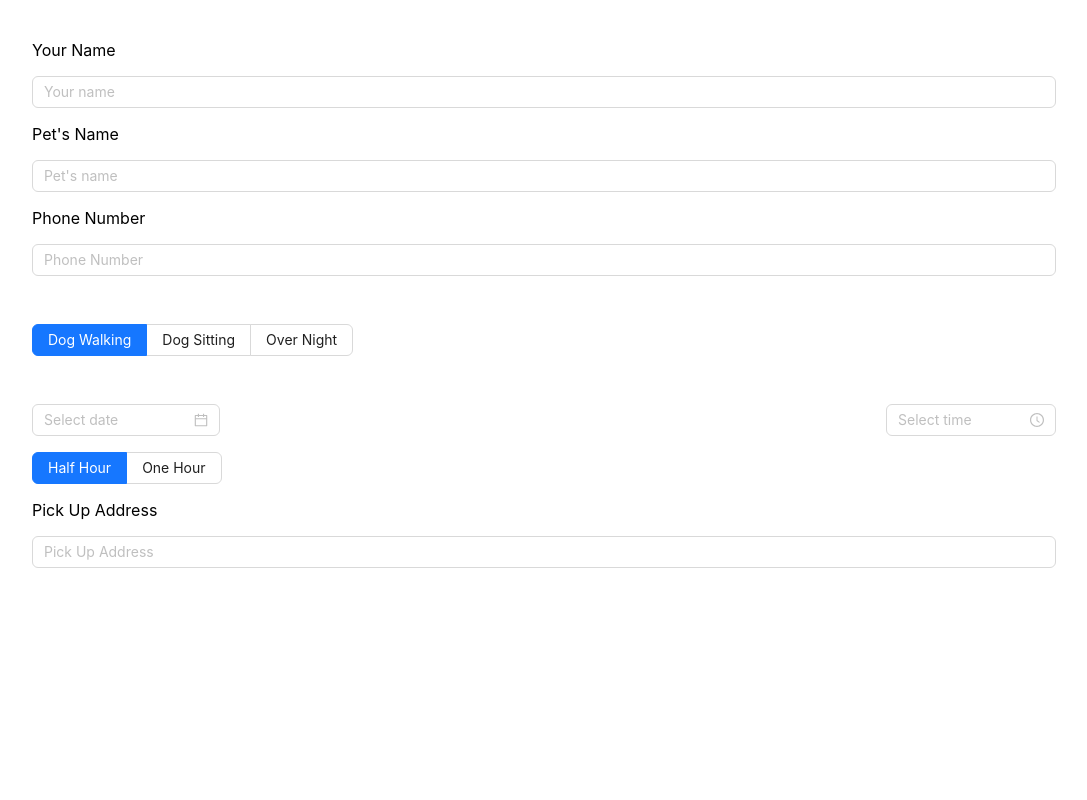
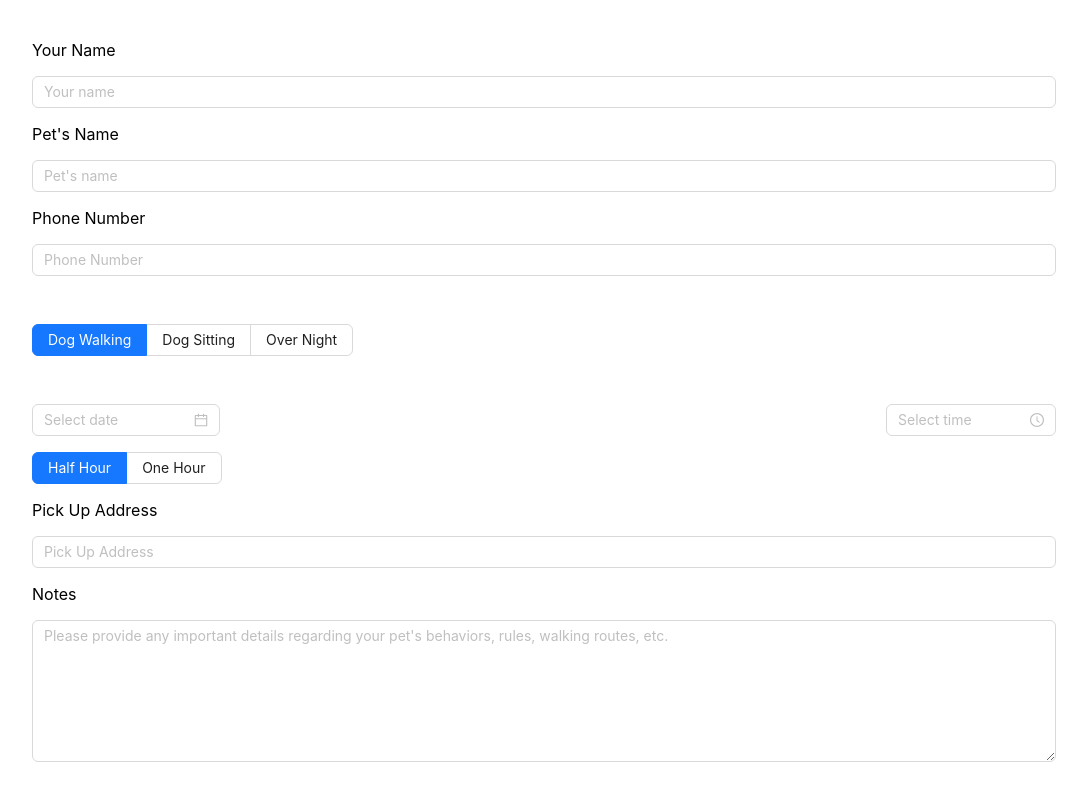
Before and after one commit to dennis-bg/dogServices, a React (Create React App) app: page / in a window 1280 px wide. Shown: the part 816-1616 px from the top of the page, without its empty margins (96-1183 px from the left). Built offline with nearby package versions, Linux system fonts and the light colour scheme.

Commit message:
added notes

```diff
--- a/src/components/booking/index.jsx
+++ b/src/components/booking/index.jsx
@@ -2,6 +2,7 @@ import React from "react";
 import { Container } from "../common/container";
 import { Input } from 'antd';
 import { ServiceSelection } from "./ServiceSelection";
+import TextArea from "antd/es/input/TextArea";
 
 
 
@@ -23,8 +24,9 @@ export const Booking = () => {
                 <Input placeholder="Pet's name"/>
                 <p>Phone Number</p>
                 <Input placeholder="Phone Number"/>
-
                 <ServiceSelection/>
+                <p>Notes</p>
+                <TextArea rows={6} placeholder="Please provide any important details regarding your pet's behaviors, rules, walking routes, etc."/>
             </Container>
         </div>
     )
```
